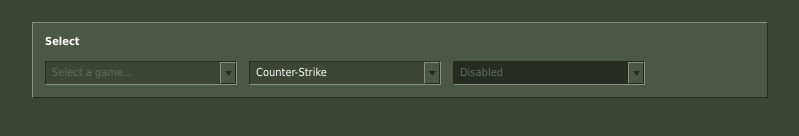
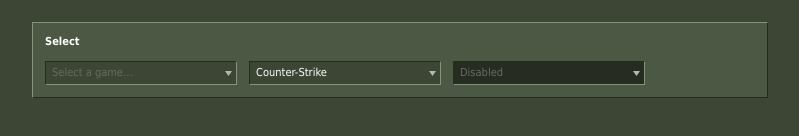
Before and after one commit to OnlyNinjaGear/go2003, a Next.js app: page / in a window 1280 px wide. Shown: the part 1516-1652 px from the top of the page, without its empty margins (240-1039 px from the left). Built offline with nearby package versions, Linux system fonts and the light colour scheme.

Commit message:
auto: components.json

```diff
--- a/registry/steam2003/ui/select.tsx
+++ b/registry/steam2003/ui/select.tsx
@@ -41,9 +41,9 @@ function SelectTrigger({
         {children}
       </span>
       <SelectPrimitive.Icon asChild>
-        <span className="bevel-out bg-panel flex items-center justify-center shrink-0 w-4 self-stretch">
+        <span className="flex items-center justify-center shrink-0 w-4 self-stretch">
           <svg width="7" height="5" viewBox="0 0 7 5">
-            <polygon points="3.5,5 7,0 0,0" fill="#232E19" />
+            <polygon points="3.5,5 7,0 0,0" fill="var(--muted-foreground)" />
           </svg>
         </span>
       </SelectPrimitive.Icon>
@@ -65,7 +65,7 @@ function SelectContent({
         className={cn(
           "relative z-50 min-w-[var(--radix-select-trigger-width)] overflow-hidden",
           "bevel-out bg-panel text-foreground font-sans text-[11px]",
-          position === "popper" && "data-[side=bottom]:translate-y-0.5 data-[side=top]:-translate-y-0.5",
+          position === "popper" && "data-[side=bottom]:-translate-y-px data-[side=top]:translate-y-px",
           className
         )}
         {...props}
```
Also changed, not shown: components.json.
